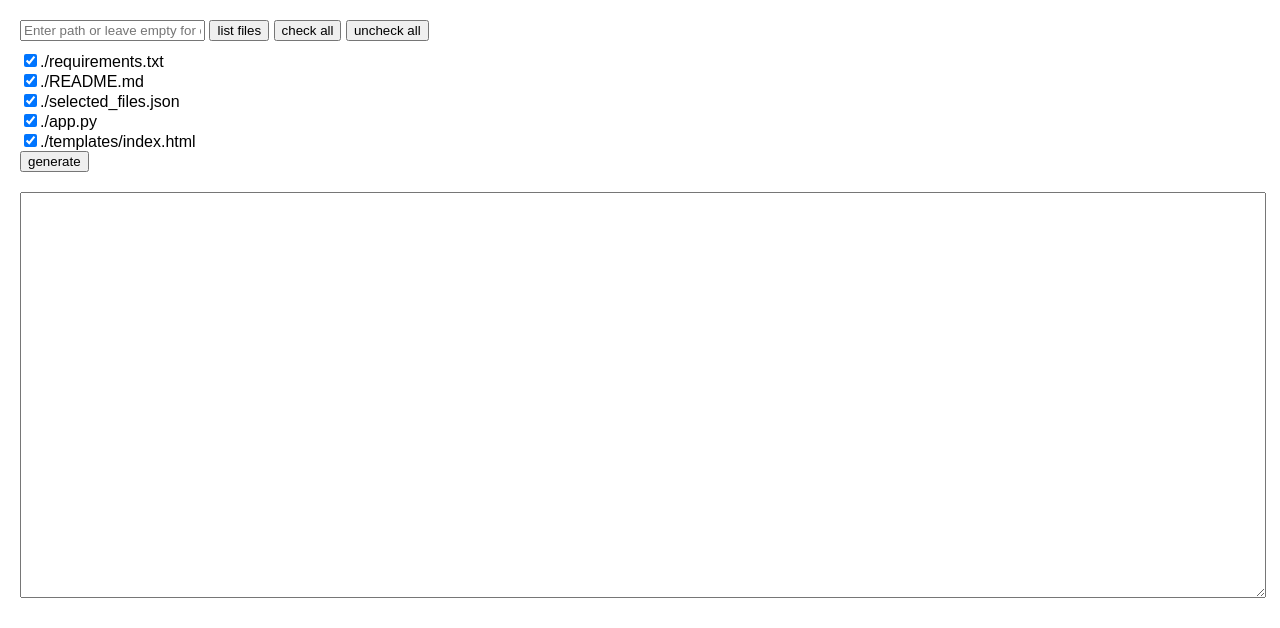
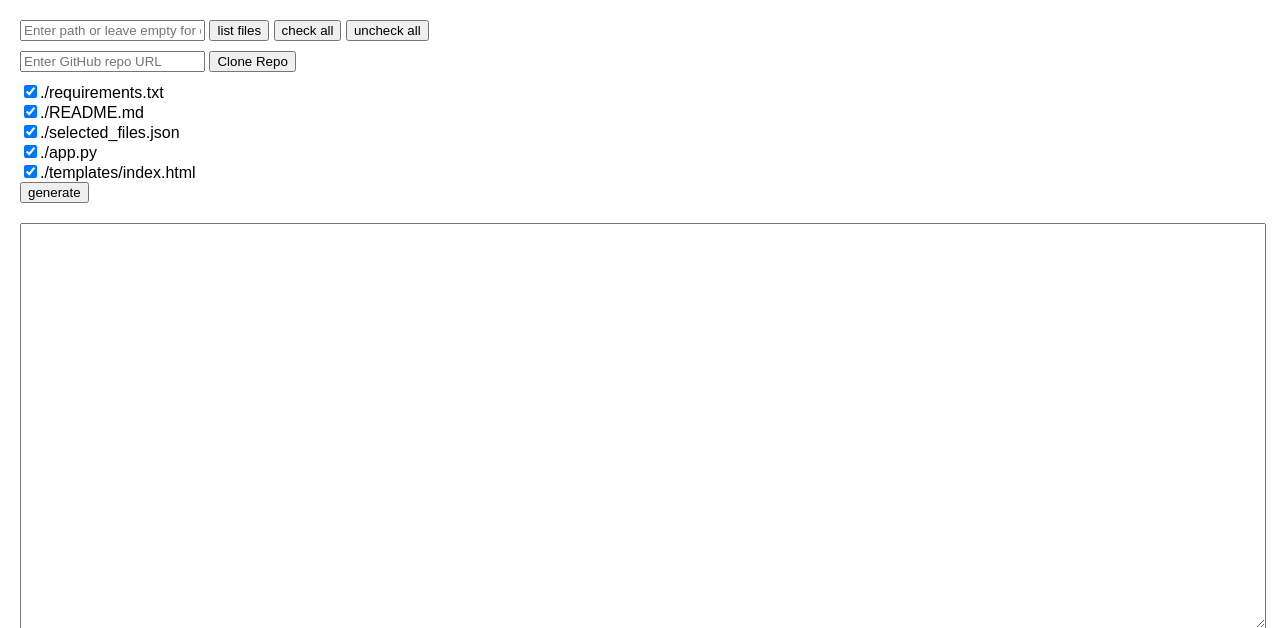
Before and after one commit to laundrevity/codecam, a Flask app: page / in a window 1280 px wide. Shown: the top 628 px of the page. Run offline with Flask 3, Linux system fonts and the light colour scheme.

Commit message:
clone repo button

```diff
--- a/app.py
+++ b/app.py
@@ -56,6 +56,16 @@ def generate():
     return jsonify(result=result)
 
 
+@app.route("/clone", methods=["POST"])
+def clone_repo():
+    repo_url = request.json.get("repo_url")
+    clone_dir = request.json.get("clone_dir", "cloned_repo")
+    result = subprocess.run(
+        ["git", "clone", repo_url, clone_dir], capture_output=True, text=True
+    )
+    return jsonify({"stdout": result.stdout, "stderr": result.stderr})
+
+
 def generate_snapshot(files=None):
     if files is None:
         if os.path.exists(selected_files_path):
--- a/templates/index.html
+++ b/templates/index.html
@@ -18,6 +18,11 @@
         <button onclick="browse()">list files</button>
         <button onclick="checkAll()">check all</button>
         <button onclick="uncheckAll()">uncheck all</button>
+    </div>
+
+    <div class="button-group">
+        <input type="text" id="repo_url" placeholder="Enter GitHub repo URL">
+        <button onclick="cloneRepo()">Clone Repo</button>
     </div>
 
     <div id="files"></div>
@@ -81,6 +86,23 @@
               });
         }
 
+        function cloneRepo() {
+            const repo_url = document.getElementById('repo_url').value;
+            fetch('/clone', {
+                method: 'POST',
+                headers: { 'Content-Type': 'application/json' },
+                body: JSON.stringify({ repo_url })
+            }).then(response => response.json())
+              .then(data => {
+                if (data.stderr) {
+                    console.error(data.stderr);
+                } else {
+                    console.log(data.stdout);
+                    browse(); // Refresh file list after cloning
+                }
+              })
+        }
+
         window.onload = function() {
             browse();
         }
```
